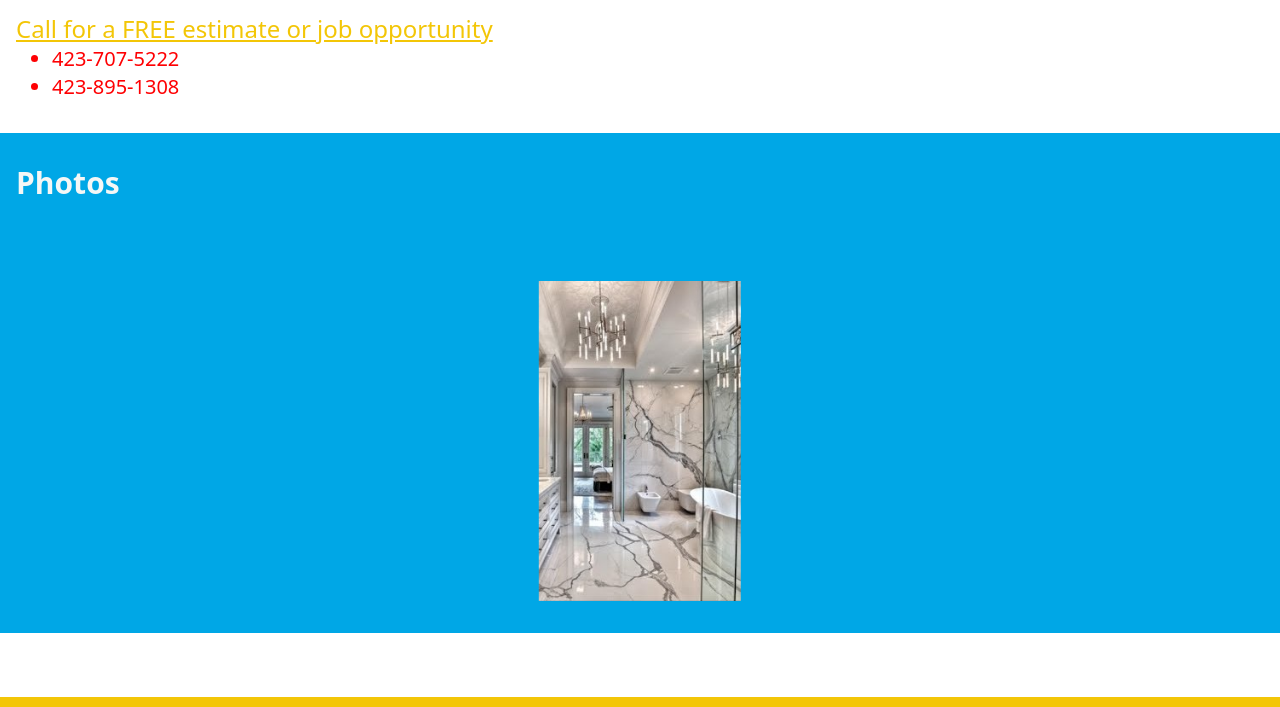
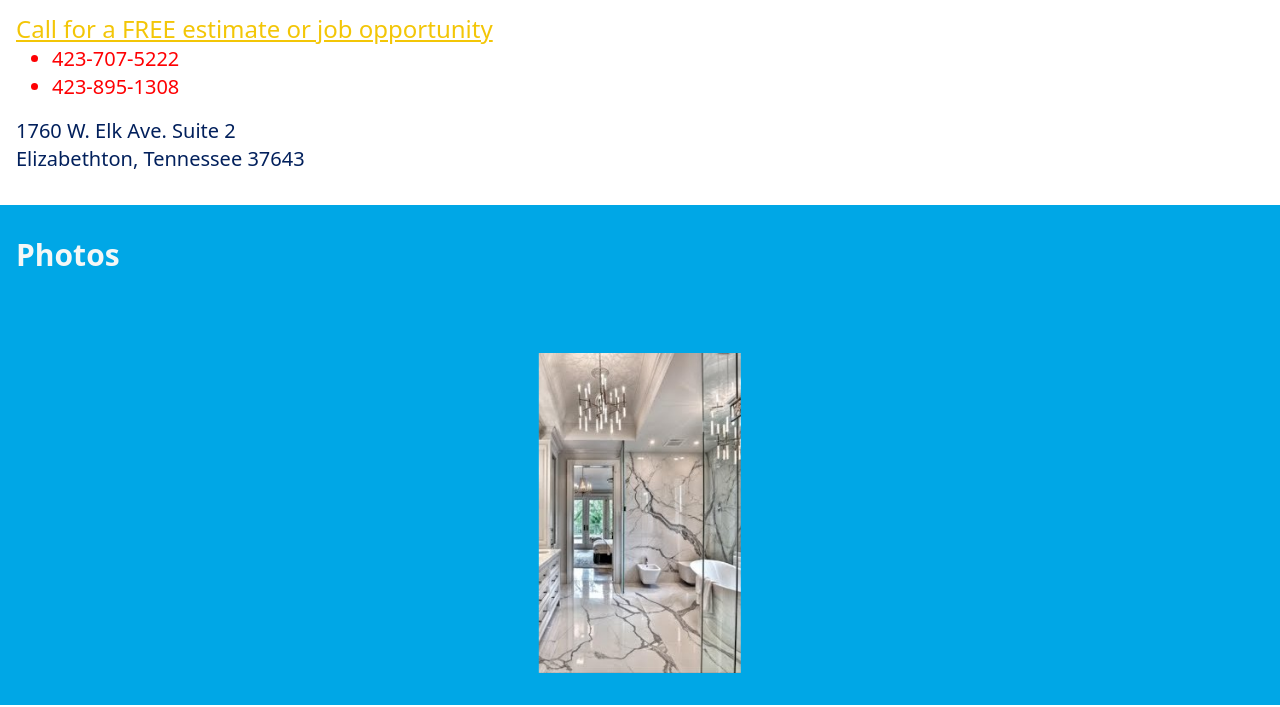
Before and after one commit to AWD-2069/cleanitup, a plain HTML site: page index.html in a window 1280 px wide. Shown: the part 2123-2830 px from the top of the page. Drawn offline with nearby package versions, Linux system fonts and the light colour scheme.

Commit message:
Update index.html
Add address

Signed-off-by: Joshua Armstrong <armstrongwebdev@gmail.com>

```diff
--- a/index.html
+++ b/index.html
@@ -190,6 +190,10 @@ We do residential homes of any size, commercial cleaning, and Airbnbs. We also h
                     <li>423-707-5222</li>
                     <li>423-895-1308</li>
                 </ul>
+                <p class="text-xl mt-4">
+                    1760 W. Elk Ave. Suite 2<br>
+                    Elizabethton, Tennessee 37643
+                </p>
             </div>
         </section>
 
```
